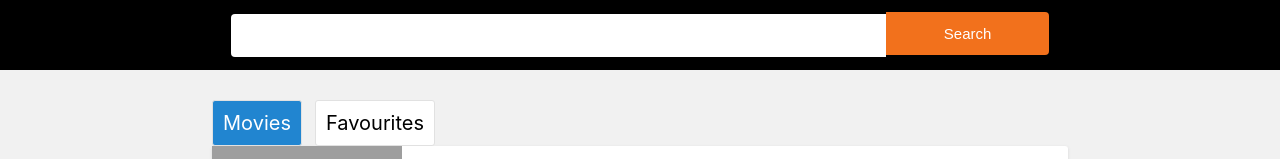
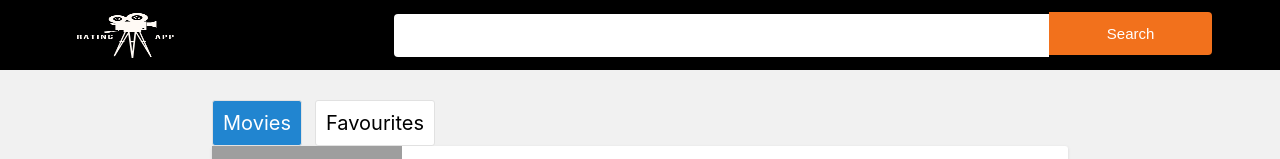
Before and after one commit to vipin2210/MoviesApp, a React (Create React App) app: page / in a window 1280 px wide. Shown: the top 159 px of the page. Built offline with nearby package versions, Linux system fonts and the light colour scheme; grey boxes are pictures that could not be loaded.

Commit message:
Added Logo And Favicon

```diff
--- a/public/index.html
+++ b/public/index.html
@@ -1,14 +1,12 @@
 <!DOCTYPE html>
 <html lang="en">
+
 <head>
   <meta charset="utf-8" />
-    <link rel="icon" href="%PUBLIC_URL%/favicon.ico" />
+  <link rel="icon" href="%PUBLIC_URL%/favicon.png" />
   <meta name="viewport" content="width=device-width, initial-scale=1" />
   <meta name="theme-color" content="#000000" />
-    <meta
-      name="description"
-      content="Web site created using create-react-app"
-    />
+  <meta name="description" content="Web site created using create-react-app" />
   <link rel="apple-touch-icon" href="%PUBLIC_URL%/logo192.png" />
   <!--
       manifest.json provides metadata used when your web app is installed on a
@@ -24,8 +22,9 @@
       work correctly both with client-side routing and a non-root public URL.
       Learn how to configure a non-root public URL by running `npm run build`.
     -->
-    <title>React App</title>
+  <title>Movie Rating App</title>
 </head>
+
 <body>
   <noscript>You need to enable JavaScript to run this app.</noscript>
   <div id="root"></div>
@@ -40,4 +39,5 @@
       To create a production bundle, use `npm run build` or `yarn build`.
     -->
 </body>
+
 </html>
--- a/src/components/Navbar.js
+++ b/src/components/Navbar.js
@@ -1,7 +1,11 @@
-import { render } from '@testing-library/react';
-import React from 'react';
-import { connect } from 'react-redux';
-import { addMovieSearchResult, addMovieToList, handleMovieSearch } from '../actions';
+import { render } from "@testing-library/react";
+import React from "react";
+import { connect } from "react-redux";
+import {
+  addMovieSearchResult,
+  addMovieToList,
+  handleMovieSearch,
+} from "../actions";
 // import {data} from "../data";
 //import { StoreContext } from '../index';
 
@@ -9,7 +13,7 @@ class Navbar extends React.Component {
   constructor(props) {
     super(props);
     this.state = {
-            searchText: ''
+      searchText: "",
     };
   }
 
@@ -18,7 +22,7 @@ class Navbar extends React.Component {
     // this.setState({
     //     showSearchResults:false
     // })
-    }
+  };
 
   handleSearch = () => {
     const { searchText } = this.state;
@@ -28,7 +32,7 @@ class Navbar extends React.Component {
 
   handleChange = (e) => {
     this.setState({
-            searchText: e.target.value
+      searchText: e.target.value,
     });
   };
 
@@ -36,34 +40,29 @@ class Navbar extends React.Component {
     const { result: movie, showSearchResults } = this.props.search;
     return (
       <div className="navbar">
-                <div className='search-container'>
+        <img className="navbar-logo" src="/app-icon.png" />
+        <div className="search-container">
+          <input onChange={this.handleChange} />
+          <button id="search-btn" onClick={this.handleSearch}>
+            Search
+          </button>
+          {showSearchResults && (
+            <div className="search-results">
+              <div className="search-result">
+                <img src={movie.Poster} alt="seach-pic" />
 
-                    <input onChange={this.handleChange} />
-                    <button id='search-btn' onClick={this.handleSearch}>Search</button>
-                    {showSearchResults &&
-                        <div className='search-results'>
-                            <div className='search-result'>
-                                <img src={movie.Poster} alt='seach-pic' />
-
-                                <div className='movie-info'>
+                <div className="movie-info">
                   <span>{movie.Title}</span>
                   <button onClick={() => this.handleAddToMovies(movie)}>
                     Add to Movies
                   </button>
-
-                                </div>
-
-                            </div>
-
-                        </div>
-                    }
-
-
                 </div>
               </div>
-
+            </div>
+          )}
+        </div>
+      </div>
     );
-
   }
 }
 
@@ -79,8 +78,8 @@ class Navbar extends React.Component {
 
 function mapStateToProps({ search }) {
   return {
-        search
-    }
+    search,
+  };
 }
 
 export default connect(mapStateToProps)(Navbar);
--- a/src/index.css
+++ b/src/index.css
@@ -7,6 +7,7 @@ body {
   -moz-osx-font-smoothing: grayscale;
   background: #f1f1f1;
 }
+
 .navbar {
   background: black;
   height: 70px;
@@ -16,6 +17,7 @@ body {
   justify-content: center;
   align-items: center;
 }
+
 .search-container input {
   height: 43px;
   width: 80%;
@@ -27,10 +29,12 @@ body {
   box-sizing: border-box;
   flex-shrink: 2;
 }
+
 .search-container {
   position: relative;
   width: 65%;
 }
+
 .search-results {
   position: absolute;
   background: rgb(243 251 255);
@@ -42,11 +46,13 @@ body {
   border-bottom-right-radius: 5px;
   z-index: 100;
 }
+
 .search-result .movie-info {
   display: flex;
   flex-direction: column;
   justify-content: space-between;
 }
+
 .search-result .movie-info button {
   margin: 20px 10px;
   background: #21ba45;
@@ -58,15 +64,18 @@ body {
   border-radius: 4px;
   width: 110px;
 }
+
 .search-result {
   display: flex;
   flex-direction: row;
 }
+
 .search-result img {
   height: 150px;
   width: 150px;
 }
-.search-result > div span {
+
+.search-result>div span {
   font-size: 20px;
   padding: 10px;
   font-weight: 600;
@@ -78,11 +87,13 @@ body {
 .search-result .movie-info button:focus {
   outline: none;
 }
+
 .search-container button:hover,
 .footer button:hover,
 .search-result .movie-info button:hover {
   cursor: pointer;
 }
+
 #search-btn {
   background: #f2711c;
   height: 43px;
@@ -95,6 +106,7 @@ body {
   top: -1px;
   width: 20%;
 }
+
 .main {
   width: 70%;
   margin: 0 auto;
@@ -102,10 +114,12 @@ body {
   padding: 0 20px;
   box-sizing: border-box;
 }
+
 .main .tabs {
   display: flex;
   font-size: 20px;
 }
+
 .main .tabs .tab {
   background: #fff;
   padding: 10px;
@@ -113,10 +127,12 @@ body {
   border-radius: 3px;
   border: 1px solid #e1e1e1;
 }
+
 .active-tabs {
   background: #2185d0 !important;
   color: white;
 }
+
 .main .tabs .tab:hover {
   cursor: pointer;
   background: #e1e1e1;
@@ -125,9 +141,11 @@ body {
 .movie-card:not(:first-child) {
   margin-top: 20px;
 }
+
 .movie-card:last-child {
   margin-bottom: 50px;
 }
+
 .movie-card {
   background: #fff;
   padding: 0;
@@ -135,27 +153,33 @@ body {
   border-radius: 3px;
   box-shadow: 0 1px 3px 0 #d4d4d5, 0 0 0 1px #f1f1f1;
 }
+
 .movie-card .left {
   width: 100%;
   display: block;
 }
+
 .movie-card .left img {
   height: 300px;
   width: 100%;
 }
+
 .movie-card .right {
   width: 100%;
   display: block;
 }
+
 .title {
   padding: 10px 20px;
   font-size: 25px;
   font-weight: 600;
   text-align: center;
 }
+
 .plot {
   padding: 0 20px;
 }
+
 .footer {
   display: flex;
   justify-content: space-between;
@@ -163,10 +187,12 @@ body {
   padding: 10px 20px;
   box-sizing: border-box;
 }
+
 .footer .rating {
   font-size: 20px;
   font-weight: 600;
 }
+
 .footer button {
   font-size: 15px;
   padding: 7px 10px;
@@ -175,20 +201,24 @@ body {
   border: none;
   font-weight: 600;
 }
+
 .favourite-btn {
   background-color: #2185d0;
   color: #fff;
 }
+
 .unfavourite-btn {
   background-color: #db2828;
   color: #fff;
   text-shadow: none;
 }
+
 .no-movies {
   padding: 20px 0;
   font-size: 20px;
   color: #6d6d6d;
 }
+
 .not {
   color: red;
   display: flex;
@@ -199,6 +229,12 @@ body {
 /*Media Queries*/
 
 @media screen and (min-width: 500px) {
+  .navbar-logo {
+    height: 90%;
+    width: 10%;
+    margin-right: 100px;
+  }
+
   .movie-card {
     background: #fff;
     padding: 0;
@@ -207,26 +243,32 @@ body {
     box-shadow: 0 1px 3px 0 #d4d4d5, 0 0 0 1px #f1f1f1;
     display: flex;
   }
+
   .movie-card .left {
     flex: 1;
   }
+
   .movie-card .left img {
     height: 250px;
     max-width: 200px;
   }
+
   .movie-card .right {
     position: relative;
     flex: 2;
   }
+
   .movie-card .title {
     padding: 10px 20px;
     font-size: 25px;
     font-weight: 600;
   }
+
   .movie-card .plot {
     margin-top: 20px;
     padding: 0 20px;
   }
+
   .footer {
     position: absolute;
     bottom: 0;
@@ -236,10 +278,12 @@ body {
     padding: 10px 20px;
     box-sizing: border-box;
   }
+
   .footer .rating {
     font-size: 20px;
     font-weight: 600;
   }
+
   .footer button {
     font-size: 15px;
     padding: 7px 10px;
@@ -249,16 +293,31 @@ body {
     font-weight: 600;
   }
 }
+
 @media screen and (min-width: 900px) {
+  .navbar-logo {
+    height: 90%;
+    width: 10%;
+    margin-right: 200px;
+  }
+
   .movie-card .right {
     position: relative;
     flex: 3.5;
   }
 }
+
 @media screen and (max-width: 600px) {
+  .navbar-logo {
+    height: 90%;
+    width: 10%;
+    margin-right: 200px;
+  }
+
   .search-container {
     width: 90%;
   }
+
   .main {
     width: 100%;
   }
```
Also changed, not shown: public/app-icon.png (added), public/favicon.png (added), src/data.js (indentation only). Lines whose indentation alone changed are shown as unchanged.
